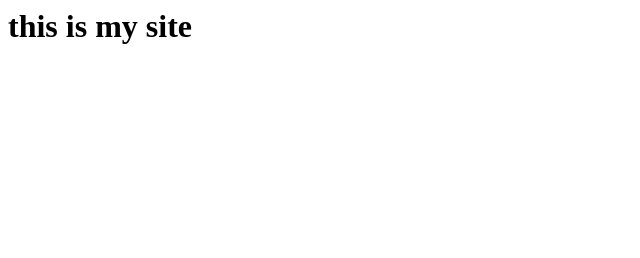
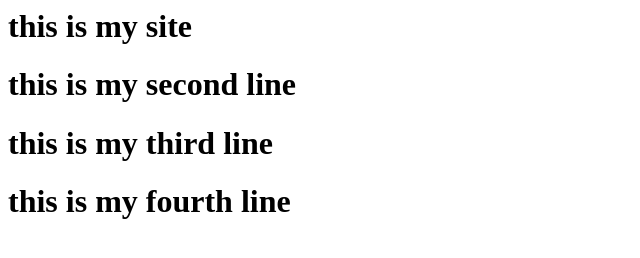
Before and after one commit to cathyaurelia/script, a plain HTML site: page index.html in a window 1280 px wide. Shown: the whole page, without its empty margins (0-640 px from the left). Drawn offline with Linux system fonts and the light colour scheme.

Commit message:
additional file

```diff
--- a/index.html
+++ b/index.html
@@ -1 +1,4 @@
 <h1>this is my site</h1>
+<h1>this is my second line</h1>
+<h1>this is my third line</h1>
+<h1>this is my fourth line</h1>
```
